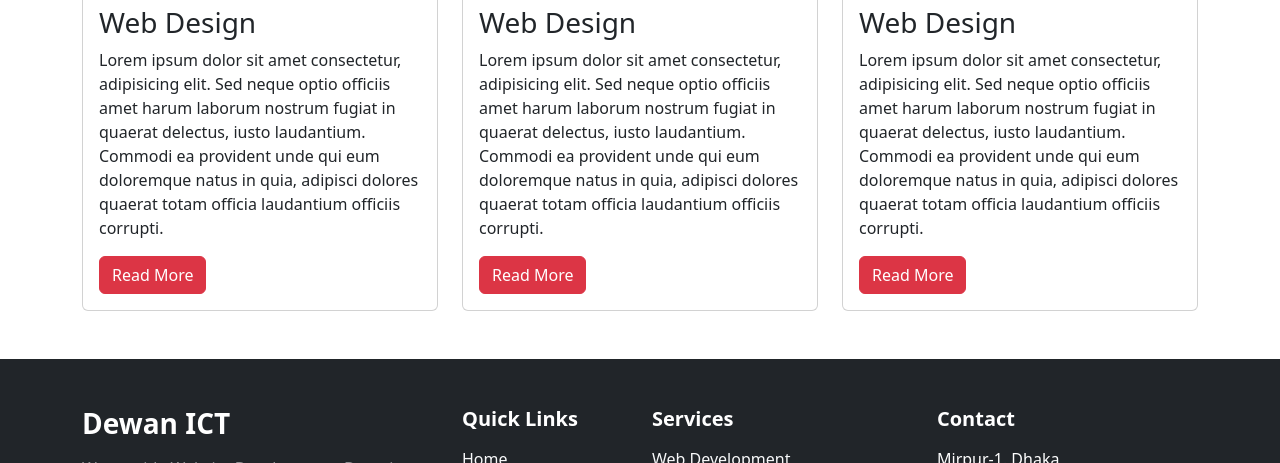
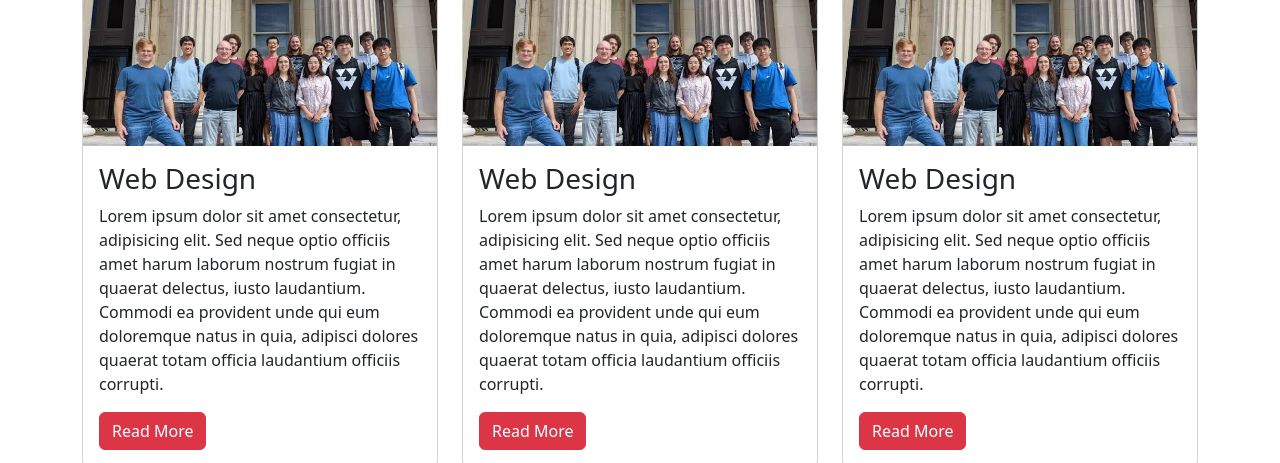
Before and after one commit to Mita-Mita/Bootstrap-html-css-responsive-website, a plain HTML site: page service.html in a window 1280 px wide. Shown: the part 637-1100 px from the top of the page. Drawn offline with nearby package versions, Linux system fonts and the light colour scheme; files whose address does not match are found by name.

Commit message:
Update service.html

```diff
--- a/service.html
+++ b/service.html
@@ -47,7 +47,7 @@
     <div class="row g-4">
         <div class="col-lg-4 col-md-6 col-12">
             <div class="card">
-                <img src="picture/slider-one.jpg" alt="" >
+                <img src="slider-one.jpg" alt="" >
                 <div class="card-body">
                     <h3 class="card-title">Web Design</h3>
                     <p class="card-text">Lorem ipsum dolor sit amet consectetur, adipisicing elit. Sed neque optio officiis amet harum laborum nostrum fugiat in quaerat delectus, iusto laudantium. Commodi ea provident unde qui eum doloremque natus in quia, adipisci dolores quaerat totam officia laudantium officiis corrupti.</p>
@@ -57,7 +57,7 @@
         </div>
         <div class="col-lg-4 col-md-6 col-12">
             <div class="card">
-                <img src="picture/slider-one.jpg" alt="" >
+                <img src="slider-one.jpg" alt="" >
                 <div class="card-body">
                     <h3 class="card-title">Web Design</h3>
                     <p class="card-text">Lorem ipsum dolor sit amet consectetur, adipisicing elit. Sed neque optio officiis amet harum laborum nostrum fugiat in quaerat delectus, iusto laudantium. Commodi ea provident unde qui eum doloremque natus in quia, adipisci dolores quaerat totam officia laudantium officiis corrupti.</p>
@@ -67,7 +67,7 @@
         </div>
         <div class="col-lg-4 col-md-6 col-12">
             <div class="card">
-                <img src="picture/slider-one.jpg" alt="" >
+                <img src="slider-one.jpg" alt="" >
                 <div class="card-body">
                     <h3 class="card-title">Web Design</h3>
                     <p class="card-text">Lorem ipsum dolor sit amet consectetur, adipisicing elit. Sed neque optio officiis amet harum laborum nostrum fugiat in quaerat delectus, iusto laudantium. Commodi ea provident unde qui eum doloremque natus in quia, adipisci dolores quaerat totam officia laudantium officiis corrupti.</p>
```
